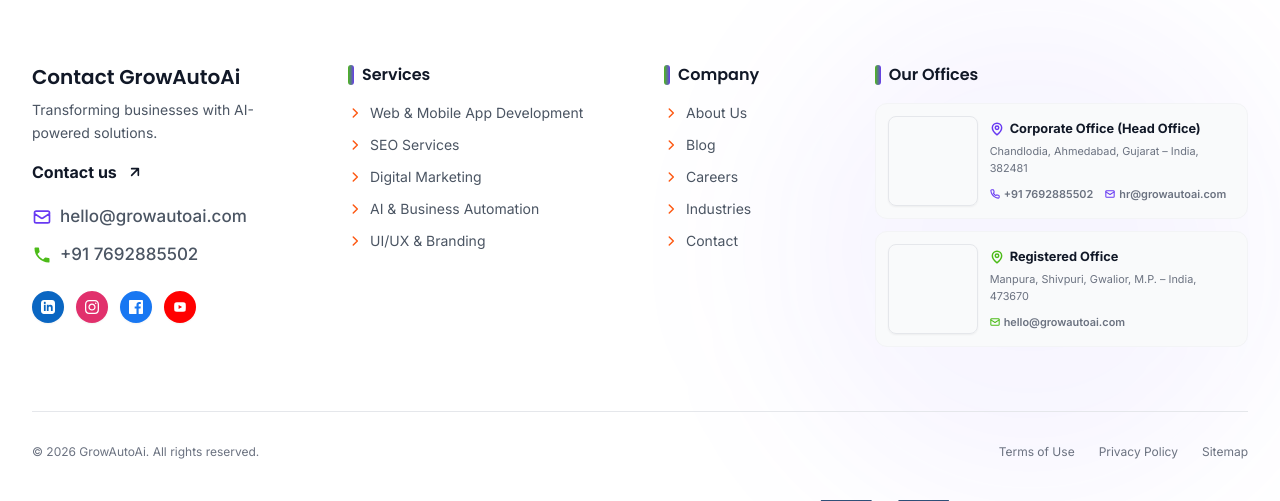
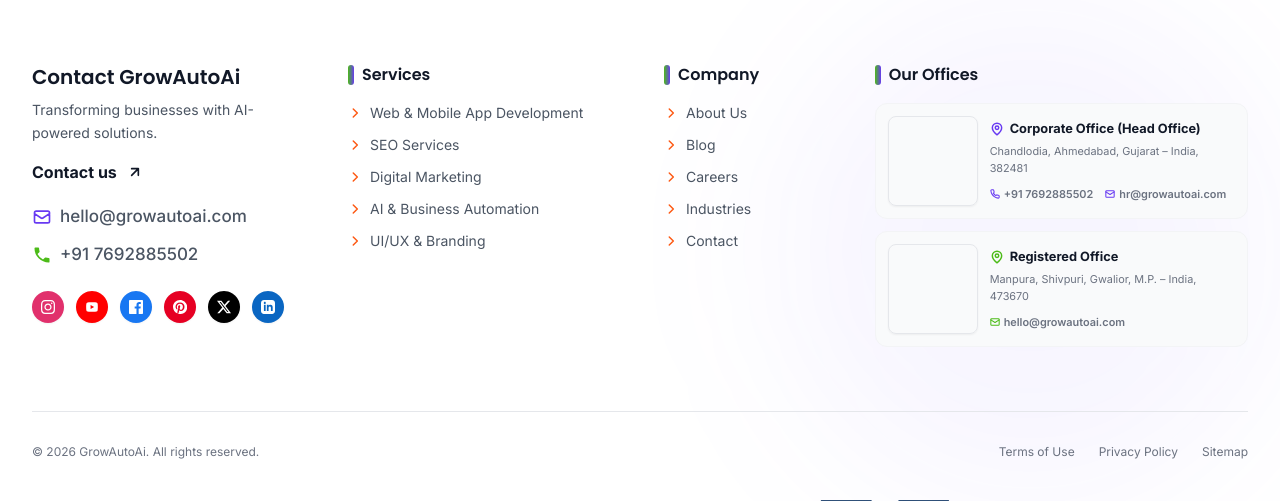
Before and after one commit to rajeshrajpoot152/Corelix, a PHP site: page /blog in a window 1280 px wide. Shown: the part 3265-3766 px from the top of the page. Run offline with PHP 8.4, Linux system fonts and the light colour scheme; the visitor is signed in with stand-in values (Sample User, id 1); some libraries are stand-ins or nearby versions.

Commit message:
feat(social): update social links in footer and modernise share icon in blog

```diff
--- a/blog-detail.php
+++ b/blog-detail.php
@@ -145,8 +145,8 @@ include 'header.php';
         <div class="mt-16 pt-8 border-t border-gray-200 flex items-center justify-between">
             <span class="text-brand-black font-bold text-lg">Share this article:</span>
             <div class="flex gap-4">
-                <a href="https://twitter.com/intent/tweet?url=https://www.growautoai.com/blog/<?php echo $slug; ?>&text=<?php echo urlencode($currentBlog['title']); ?>" target="_blank" class="w-10 h-10 rounded-full bg-gray-100 hover:bg-brand-blue flex items-center justify-center text-gray-700 hover:text-white transition-colors" title="Share on Twitter">
-                    <svg class="w-5 h-5" fill="currentColor" viewBox="0 0 24 24"><path d="M24 4.557c-.883.392-1.832.656-2.828.775 1.017-.609 1.798-1.574 2.165-2.724-.951.564-2.005.974-3.127 1.195-.897-.957-2.178-1.555-3.594-1.555-3.179 0-5.515 2.966-4.797 6.045-4.091-.205-7.719-2.165-10.148-5.144-1.29 2.213-.669 5.108 1.523 6.574-.806-.026-1.566-.247-2.229-.616-.054 2.281 1.581 4.415 3.949 4.89-.693.188-1.452.232-2.224.084.626 1.956 2.444 3.379 4.6 3.419-2.07 1.623-4.678 2.348-7.29 2.04 2.179 1.397 4.768 2.212 7.548 2.212 9.142 0 14.307-7.721 13.995-14.646.962-.695 1.797-1.562 2.457-2.549z"/></svg>
+                <a href="https://x.com/intent/tweet?url=https://www.growautoai.com/blog/<?php echo $slug; ?>&text=<?php echo urlencode($currentBlog['title']); ?>" target="_blank" class="w-10 h-10 rounded-full bg-gray-100 hover:bg-brand-blue flex items-center justify-center text-gray-700 hover:text-white transition-colors" title="Share on X (Twitter)">
+                    <svg class="w-4 h-4" fill="currentColor" viewBox="0 0 24 24"><path d="M18.901 1.153h3.68l-8.04 9.19L24 22.846h-7.406l-5.8-7.584-6.638 7.584H.474l8.6-9.83L0 1.154h7.594l5.243 6.932ZM17.61 20.644h2.039L6.486 3.24H4.298Z"/></svg>
                 </a>
                 <a href="https://www.linkedin.com/shareArticle?mini=true&url=https://www.growautoai.com/blog/<?php echo $slug; ?>&title=<?php echo urlencode($currentBlog['title']); ?>" target="_blank" class="w-10 h-10 rounded-full bg-gray-100 hover:bg-brand-blue flex items-center justify-center text-gray-700 hover:text-white transition-colors" title="Share on LinkedIn">
                     <svg class="w-4 h-4" fill="currentColor" viewBox="0 0 24 24"><path d="M19 0h-14c-2.761 0-5 2.239-5 5v14c0 2.761 2.239 5 5 5h14c2.762 0 5-2.239 5-5v-14c0-2.761-2.238-5-5-5zm-11 19h-3v-11h3v11zm-1.5-12.268c-.966 0-1.75-.79-1.75-1.764s.784-1.764 1.75-1.764 1.75.79 1.75 1.764-.783 1.764-1.75 1.764zm13.5 12.268h-3v-5.604c0-3.368-4-3.113-4 0v5.604h-3v-11h3v1.765c1.396-2.586 7-2.777 7 2.476v6.759z"/></svg>
--- a/footer.php
+++ b/footer.php
@@ -37,23 +37,31 @@
                     </div>
 
                     <div class="flex space-x-3 mt-2">
-                        <!-- LinkedIn -->
-                        <a href="#" class="w-8 h-8 rounded-full bg-[#0a66c2] flex items-center justify-center text-white hover:bg-gray-100 hover:text-[#0a66c2] transition-all shadow-sm" title="LinkedIn">
-                            <svg class="w-3.5 h-3.5" fill="currentColor" viewBox="0 0 24 24"><path d="M19 0h-14c-2.761 0-5 2.239-5 5v14c0 2.761 2.239 5 5 5h14c2.762 0 5-2.239 5-5v-14c0-2.761-2.238-5-5-5zm-11 19h-3v-11h3v11zm-1.5-12.268c-.966 0-1.75-.79-1.75-1.764s.784-1.764 1.75-1.764 1.75.79 1.75 1.764-.783 1.764-1.75 1.764zm13.5 12.268h-3v-5.604c0-3.368-4-3.113-4 0v5.604h-3v-11h3v1.765c1.396-2.586 7-2.777 7 2.476v6.759z"/></svg>
-                        </a>
-                        <!-- Instagram -->
-                        <a href="#" class="w-8 h-8 rounded-full bg-[#E1306C] flex items-center justify-center text-white hover:bg-gray-100 hover:text-[#E1306C] transition-all shadow-sm" title="Instagram">
-                            <svg class="w-3.5 h-3.5" fill="currentColor" viewBox="0 0 24 24"><path d="M12 2.163c3.204 0 3.584.012 4.85.07 3.252.148 4.771 1.691 4.919 4.919.058 1.265.069 1.645.069 4.849 0 3.205-.012 3.584-.069 4.849-.149 3.225-1.664 4.771-4.919 4.919-1.266.058-1.644.07-4.85.07-3.204 0-3.584-.012-4.849-.07-3.26-.149-4.771-1.699-4.919-4.92-.058-1.265-.07-1.644-.07-4.849 0-3.204.013-3.583.07-4.849.149-3.227 1.664-4.771 4.919-4.919 1.266-.057 1.645-.069 4.849-.069zm0-2.163c-3.259 0-3.667.014-4.947.072-4.358.2-6.78 2.618-6.98 6.98-.059 1.281-.073 1.689-.073 4.948 0 3.259.014 3.668.072 4.948.2 4.358 2.618 6.78 6.98 6.98 1.281.058 1.689.072 4.948.072 3.259 0 3.668-.014 4.948-.072 4.354-.2 6.782-2.618 6.979-6.98.059-1.28.073-1.689.073-4.948 0-3.259-.014-3.667-.072-4.947-.196-4.354-2.617-6.78-6.979-6.98-1.281-.059-1.69-.073-4.949-.073zm0 5.838c-3.403 0-6.162 2.759-6.162 6.162s2.759 6.163 6.162 6.163 6.162-2.759 6.162-6.163c0-3.403-2.759-6.162-6.162-6.162zm0 10.162c-2.209 0-4-1.79-4-4 0-2.209 1.791-4 4-4s4 1.791 4 4c0 2.21-1.791 4-4 4zm6.406-11.845c-.796 0-1.441.645-1.441 1.44s.645 1.44 1.441 1.44c.795 0 1.439-.645 1.439-1.44s-.644-1.44-1.439-1.44z"/></svg>
-                        </a>
-                        <!-- Facebook -->
-                        <a href="#" class="w-8 h-8 rounded-full bg-[#1877F2] flex items-center justify-center text-white hover:bg-gray-100 hover:text-[#1877F2] transition-all shadow-sm" title="Facebook">
-                            <svg class="w-3.5 h-3.5" fill="currentColor" viewBox="0 0 24 24"><path d="M22.675 0h-21.35c-.732 0-1.325.593-1.325 1.325v21.351c0 .731.593 1.324 1.325 1.324h11.495v-9.294h-3.128v-3.622h3.128v-2.671c0-3.1 1.893-4.788 4.659-4.788 1.325 0 2.463.099 2.795.143v3.24l-1.918.001c-1.504 0-1.795.715-1.795 1.763v2.312h3.587l-.467 3.622h-3.12v9.293h6.116c.73 0 1.323-.593 1.323-1.325v-21.35c0-.732-.593-1.325-1.325-1.325z"/></svg>
-                        </a>
-                        <!-- YouTube -->
-                        <a href="#" class="w-8 h-8 rounded-full bg-[#FF0000] flex items-center justify-center text-white hover:bg-gray-100 hover:text-[#FF0000] transition-all shadow-sm" title="YouTube">
-                            <svg class="w-3.5 h-3.5" fill="currentColor" viewBox="0 0 24 24"><path d="M21.582 6.186a2.664 2.664 0 00-1.875-1.881C17.989 3.86 12 3.86 12 3.86s-5.989 0-7.707.445a2.664 2.664 0 00-1.875 1.881C2 7.915 2 12 2 12s0 4.085.418 5.814a2.664 2.664 0 001.875 1.881c1.718.445 7.707.445 7.707.445s5.989 0 7.707-.445a2.664 2.664 0 001.875-1.881C22 16.085 22 12 22 12s0-4.085-.418-5.814zM9.6 15.421V8.579L15.6 12l-6 3.421z"/></svg>
-                        </a>
-                    </div>
+                          <!-- Instagram -->
+                          <a href="https://www.instagram.com/growautoai/" target="_blank" rel="noopener noreferrer" class="w-8 h-8 rounded-full bg-[#E1306C] flex items-center justify-center text-white hover:bg-gray-100 hover:text-[#E1306C] transition-all shadow-sm" title="Instagram">
+                              <svg class="w-3.5 h-3.5" fill="currentColor" viewBox="0 0 24 24"><path d="M12 2.163c3.204 0 3.584.012 4.85.07 3.252.148 4.771 1.691 4.919 4.919.058 1.265.069 1.645.069 4.849 0 3.205-.012 3.584-.069 4.849-.149 3.225-1.664 4.771-4.919 4.919-1.266.058-1.644.07-4.85.07-3.204 0-3.584-.012-4.849-.07-3.26-.149-4.771-1.699-4.919-4.92-.058-1.265-.07-1.644-.07-4.849 0-3.204.013-3.583.07-4.849.149-3.227 1.664-4.771 4.919-4.919 1.266-.057 1.645-.069 4.849-.069zm0-2.163c-3.259 0-3.667.014-4.947.072-4.358.2-6.78 2.618-6.98 6.98-.059 1.281-.073 1.689-.073 4.948 0 3.259.014 3.668.072 4.948.2 4.358 2.618 6.78 6.98 6.98 1.281.058 1.689.072 4.948.072 3.259 0 3.668-.014 4.948-.072 4.354-.2 6.782-2.618 6.979-6.98.059-1.28.073-1.689.073-4.948 0-3.259-.014-3.667-.072-4.947-.196-4.354-2.617-6.78-6.979-6.98-1.281-.059-1.69-.073-4.949-.073zm0 5.838c-3.403 0-6.162 2.759-6.162 6.162s2.759 6.163 6.162 6.163 6.162-2.759 6.162-6.163c0-3.403-2.759-6.162-6.162-6.162zm0 10.162c-2.209 0-4-1.79-4-4 0-2.209 1.791-4 4-4s4 1.791 4 4c0 2.21-1.791 4-4 4zm6.406-11.845c-.796 0-1.441.645-1.441 1.44s.645 1.44 1.441 1.44c.795 0 1.439-.645 1.439-1.44s-.644-1.44-1.439-1.44z"/></svg>
+                          </a>
+                          <!-- YouTube -->
+                          <a href="https://www.youtube.com/@GrowAutoAI" target="_blank" rel="noopener noreferrer" class="w-8 h-8 rounded-full bg-[#FF0000] flex items-center justify-center text-white hover:bg-gray-100 hover:text-[#FF0000] transition-all shadow-sm" title="YouTube">
+                              <svg class="w-3.5 h-3.5" fill="currentColor" viewBox="0 0 24 24"><path d="M21.582 6.186a2.664 2.664 0 00-1.875-1.881C17.989 3.86 12 3.86 12 3.86s-5.989 0-7.707.445a2.664 2.664 0 00-1.875 1.881C2 7.915 2 12 2 12s0 4.085.418 5.814a2.664 2.664 0 001.875 1.881c1.718.445 7.707.445 7.707.445s5.989 0 7.707-.445a2.664 2.664 0 001.875-1.881C22 16.085 22 12 22 12s0-4.085-.418-5.814zM9.6 15.421V8.579L15.6 12l-6 3.421z"/></svg>
+                          </a>
+                          <!-- Facebook -->
+                          <a href="https://www.facebook.com/growautoai/" target="_blank" rel="noopener noreferrer" class="w-8 h-8 rounded-full bg-[#1877F2] flex items-center justify-center text-white hover:bg-gray-100 hover:text-[#1877F2] transition-all shadow-sm" title="Facebook">
+                              <svg class="w-3.5 h-3.5" fill="currentColor" viewBox="0 0 24 24"><path d="M22.675 0h-21.35c-.732 0-1.325.593-1.325 1.325v21.351c0 .731.593 1.324 1.325 1.324h11.495v-9.294h-3.128v-3.622h3.128v-2.671c0-3.1 1.893-4.788 4.659-4.788 1.325 0 2.463.099 2.795.143v3.24l-1.918.001c-1.504 0-1.795.715-1.795 1.763v2.312h3.587l-.467 3.622h-3.12v9.293h6.116c.73 0 1.323-.593 1.323-1.325v-21.35c0-.732-.593-1.325-1.325-1.325z"/></svg>
+                          </a>
+                          <!-- Pinterest -->
+                          <a href="https://in.pinterest.com/growautoai" target="_blank" rel="noopener noreferrer" class="w-8 h-8 rounded-full bg-[#E60023] flex items-center justify-center text-white hover:bg-gray-100 hover:text-[#E60023] transition-all shadow-sm" title="Pinterest">
+                              <svg class="w-3.5 h-3.5" fill="currentColor" viewBox="0 0 24 24"><path d="M12.017 0C5.396 0 .029 5.367.029 11.987c0 5.079 3.158 9.417 7.618 11.162-.105-.949-.199-2.403.041-3.439.219-.937 1.406-5.957 1.406-5.957s-.359-.72-.359-1.781c0-1.663.967-2.911 2.168-2.911 1.024 0 1.518.769 1.518 1.688 0 1.029-.653 2.567-.992 3.992-.285 1.193.6 2.165 1.775 2.165 2.128 0 3.768-2.245 3.768-5.487 0-2.861-2.063-4.869-5.008-4.869-3.41 0-5.409 2.562-5.409 5.199 0 1.033.394 2.143.889 2.741.099.12.112.225.085.345-.09.375-.293 1.199-.334 1.363-.053.225-.172.271-.401.165-1.495-.69-2.433-2.878-2.433-4.646 0-3.776 2.748-7.252 7.951-7.252 4.182 0 7.439 2.981 7.439 6.963 0 4.156-2.617 7.502-6.252 7.502-1.22 0-2.368-.634-2.761-1.385l-.752 2.871c-.272 1.04-.757 2.34-1.127 3.136 1.144.333 2.346.512 3.58.512 6.621 0 11.987-5.367 11.987-11.987C24.004 5.367 18.638 0 12.017 0z"/></svg>
+                          </a>
+                          <!-- X (Twitter) -->
+                          <a href="https://x.com/GrowAutoAI" target="_blank" rel="noopener noreferrer" class="w-8 h-8 rounded-full bg-black flex items-center justify-center text-white hover:bg-gray-100 hover:text-black transition-all shadow-sm" title="X (Twitter)">
+                              <svg class="w-3.5 h-3.5" fill="currentColor" viewBox="0 0 24 24"><path d="M18.901 1.153h3.68l-8.04 9.19L24 22.846h-7.406l-5.8-7.584-6.638 7.584H.474l8.6-9.83L0 1.154h7.594l5.243 6.932ZM17.61 20.644h2.039L6.486 3.24H4.298Z"/></svg>
+                          </a>
+                          <!-- LinkedIn -->
+                          <a href="#" class="w-8 h-8 rounded-full bg-[#0a66c2] flex items-center justify-center text-white hover:bg-gray-100 hover:text-[#0a66c2] transition-all shadow-sm" title="LinkedIn">
+                              <svg class="w-3.5 h-3.5" fill="currentColor" viewBox="0 0 24 24"><path d="M19 0h-14c-2.761 0-5 2.239-5 5v14c0 2.761 2.239 5 5 5h14c2.762 0 5-2.239 5-5v-14c0-2.761-2.238-5-5-5zm-11 19h-3v-11h3v11zm-1.5-12.268c-.966 0-1.75-.79-1.75-1.764s.784-1.764 1.75-1.764 1.75.79 1.75 1.764-.783 1.764-1.75 1.764zm13.5 12.268h-3v-5.604c0-3.368-4-3.113-4 0v5.604h-3v-11h3v1.765c1.396-2.586 7-2.777 7 2.476v6.759z"/></svg>
+                          </a>
+                      </div>
                 </div>
 
                 <!-- Services -->
```
